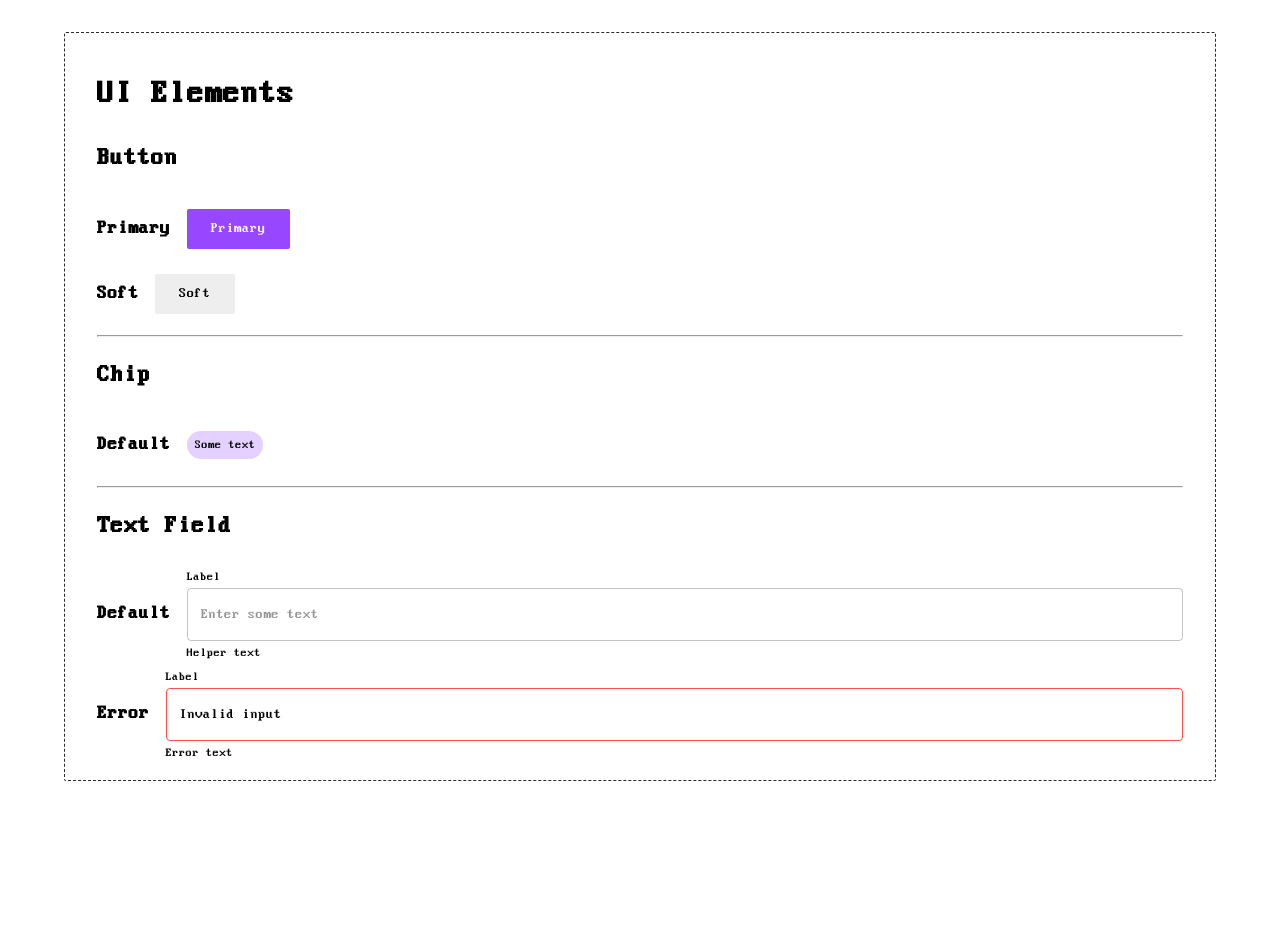
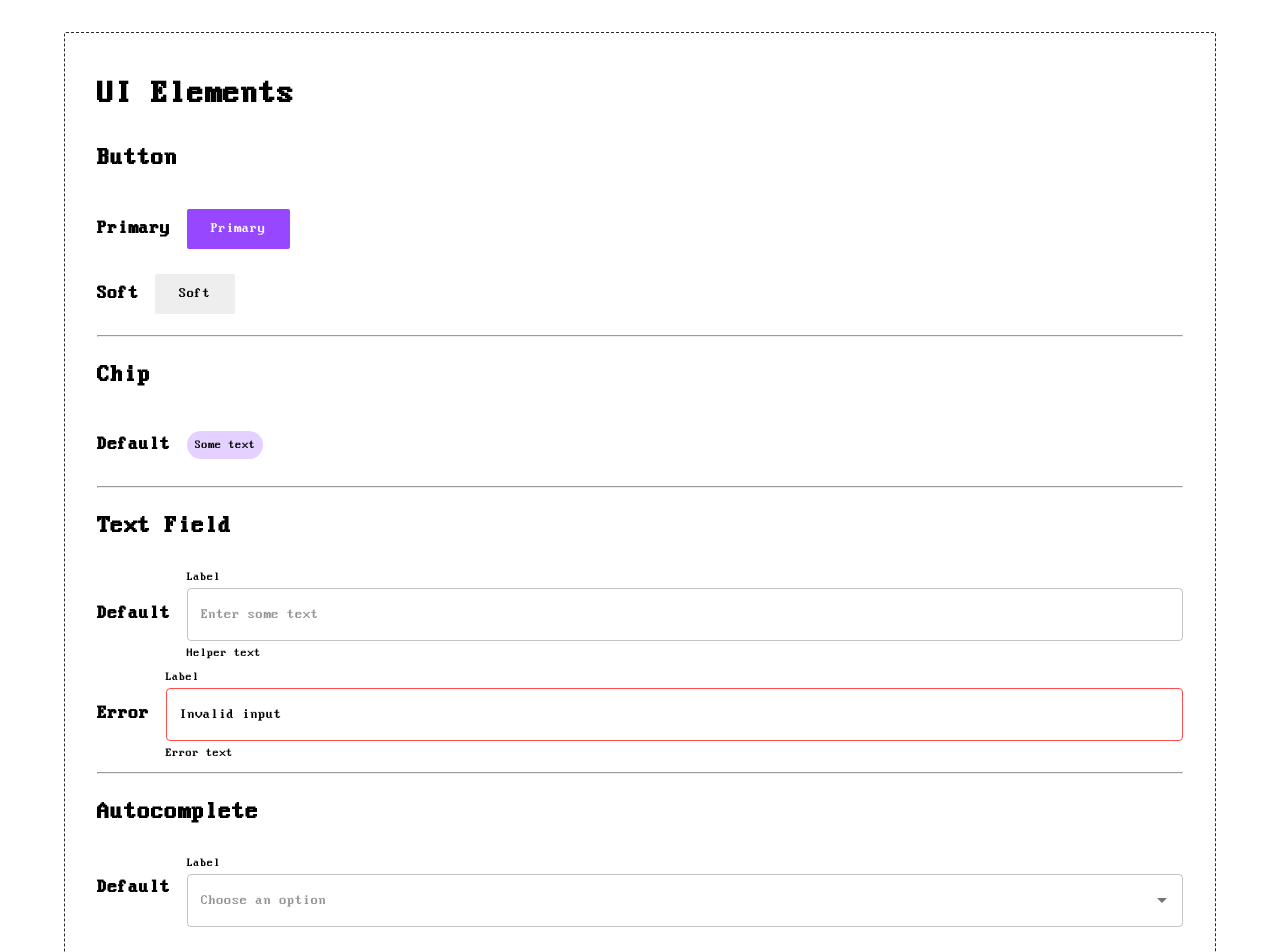
Before and after one commit to hcsvnt/jjit, a Next.js app: page /ui in a window 1280 px wide. Shown: the top 952 px of the page. Before the commit the page ends 832 px from the top, so only its background shows below. Built offline with nearby package versions, Linux system fonts and the light colour scheme.

Commit message:
add: autocomplete

```diff
--- a/src/app/(frontend)/ui/page.tsx
+++ b/src/app/(frontend)/ui/page.tsx
@@ -3,6 +3,7 @@
 import Button from '@/components/button';
 import Chip from '@/components/chip';
 import TextField from '@/components/text_field';
+import Autocomplete from '@/components/autocomplete';
 import { Main, Section, Article } from '@/components/semantic';
 
 export default function Home() {
@@ -59,6 +60,26 @@ export default function Home() {
                     />
                 </Variant>
             </Component>
+
+            <hr />
+
+            <Component name="Autocomplete">
+                <Variant name="Default">
+                    <Autocomplete
+                        options={['Option A', 'Option B', 'Option C']}
+                        noOptionsText="Choose an option"
+                        renderInput={(params) => (
+                            <TextField {...params} label="Label" placeholder="Choose an option" />
+                        )}
+                        onChange={(event, value) => console.log('Selected:', value)}
+                    />
+                </Variant>
+            </Component>
+
+            <br />
+            <br />
+            <br />
+            <br />
         </Main>
     );
 }
--- /dev/null
+++ b/src/components/autocomplete.tsx
@@ -0,0 +1,27 @@
+import MuiAutocomplete from '@mui/material/Autocomplete';
+import type { AutocompleteRenderInputParams } from '@mui/material/Autocomplete';
+
+export default function Autocomplete<T>({
+    options,
+    noOptionsText,
+    // getOptionLabel,
+    renderInput,
+    onChange,
+}: {
+    options: T[];
+    noOptionsText?: string;
+    // getOptionLabel: (option: T) => string;
+    renderInput: (params: AutocompleteRenderInputParams) => React.ReactNode;
+    onChange: (event: any, value: T | null) => void;
+}) {
+    return (
+        <MuiAutocomplete
+            options={options}
+            noOptionsText={noOptionsText}
+            // getOptionLabel={getOptionLabel}
+            renderInput={renderInput}
+            onChange={onChange}
+            fullWidth
+        />
+    );
+}
```
